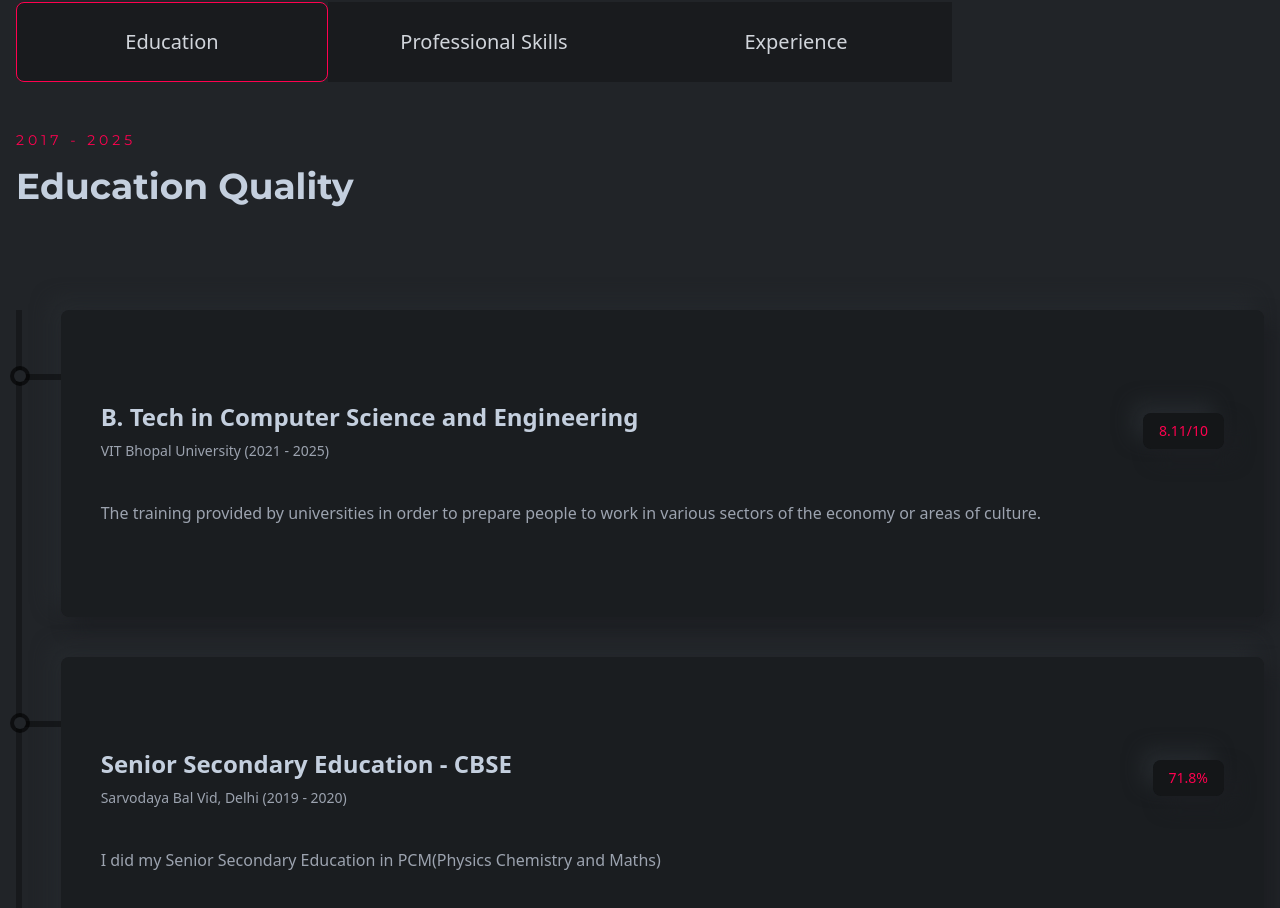
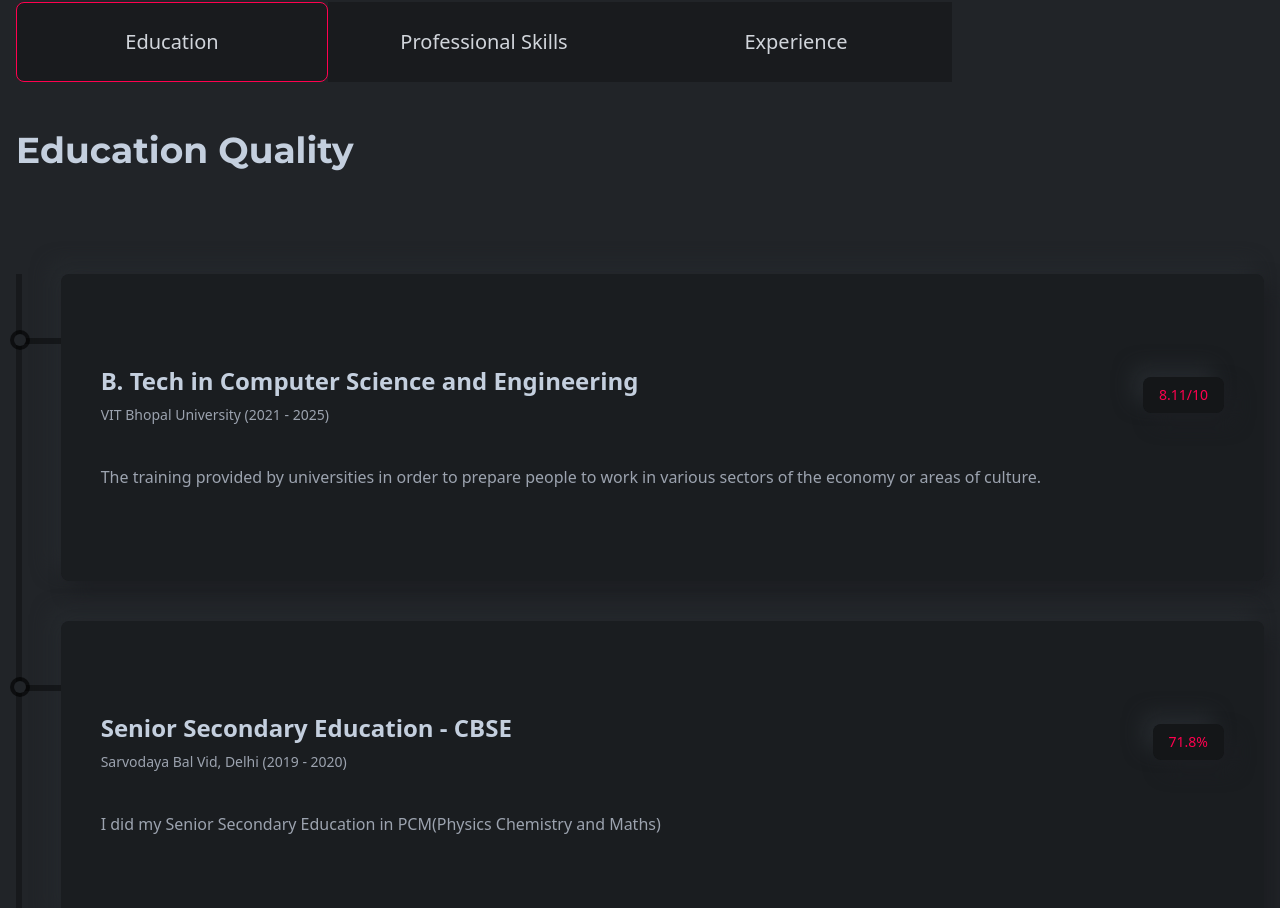
Before and after one commit to frabhinav/Portfolio, a React (Create React App) app: page / in a window 1280 px wide. Shown: the part 3557-4465 px from the top of the page. Built offline with nearby package versions, Linux system fonts and the light colour scheme.

Commit message:
some ui changes
Removed the year range from the education section.

```diff
--- a/src/components/resume/Education.js
+++ b/src/components/resume/Education.js
@@ -12,7 +12,6 @@
       {/* part one */}
       <div>
         <div className="py-6 lgl:py-12 font-titleFont flex flex-col gap-4">
-          <p className="text-sm text-designColor tracking-[4px]">2017 - 2025</p>
           <h2 className="text-3xl md:text-4xl font-bold">Education Quality</h2>
         </div>
         <div className="mt-6 lgl:mt-14 w-full h-[1000px] border-l-[6px] border-l-black border-opacity-30 flex flex-col gap-10">
```
